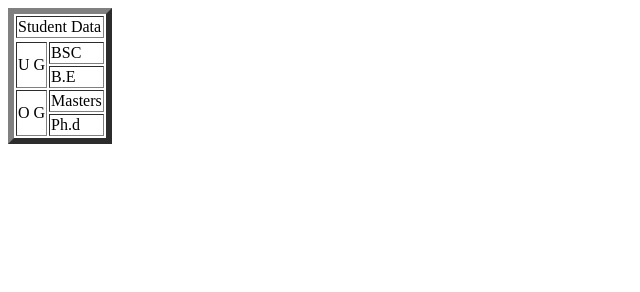
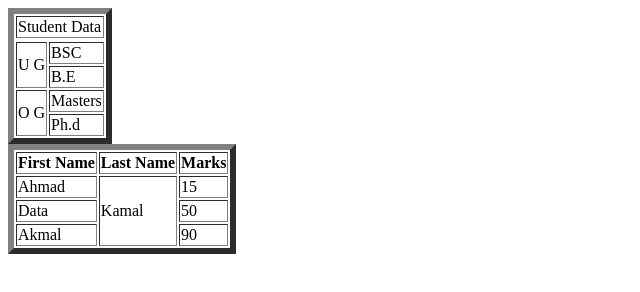
Before and after one commit to Mudasirkhan-dev/Mudasirkhan-dev, a plain HTML site: page Single_Page(Website_project)/index.html in a window 1280 px wide. Shown: the whole page, without its empty margins (0-640 px from the left). Drawn offline with Linux system fonts and the light colour scheme.

Commit message:
Today lecture on Website_project

```diff
--- a/Single_Page(Website_project)/index.html
+++ b/Single_Page(Website_project)/index.html
@@ -10,29 +10,7 @@
 
 
 <table border="6">
-    <!-- Table row
-    <tr>
-
-     <th>First Name</th>
-     <th>Last Name</th>
-     <th>Marks</th>
-
-    </tr>
-
-    <tr>
-        <td>Ahmad</td>
-        <td>Kamal</td>
-        <td >15</td>
-    </tr>
-    <tr>
-        <td colspan="2">Data</td>
-        <td>Kamal</td>
-        <td >50</td>
-    </tr><tr>
-        <td>Akmal</td>
-        <td>Kamal</td>
-        <td>90</td>
-    </tr> -->
+    <!-- Table row -->
 
     <tr>
         <td colspan="3">Student Data</td>
@@ -65,5 +43,28 @@
 
 </table>
 
+<table border="6">
+    <tr>
+
+        <th>First Name</th>
+        <th>Last Name</th>
+        <th>Marks</th>
+
+       </tr>
+
+       <tr>
+           <td>Ahmad</td>
+           <td rowspan="3">Kamal</td>
+           <td >15</td>
+       </tr>
+       <tr>
+           <td>Data</td>
+           <td>50</td>
+       </tr><tr>
+           <td>Akmal</td>
+           <td>90</td>
+       </tr>
+</table>
+
 </body>
 </html>
```
